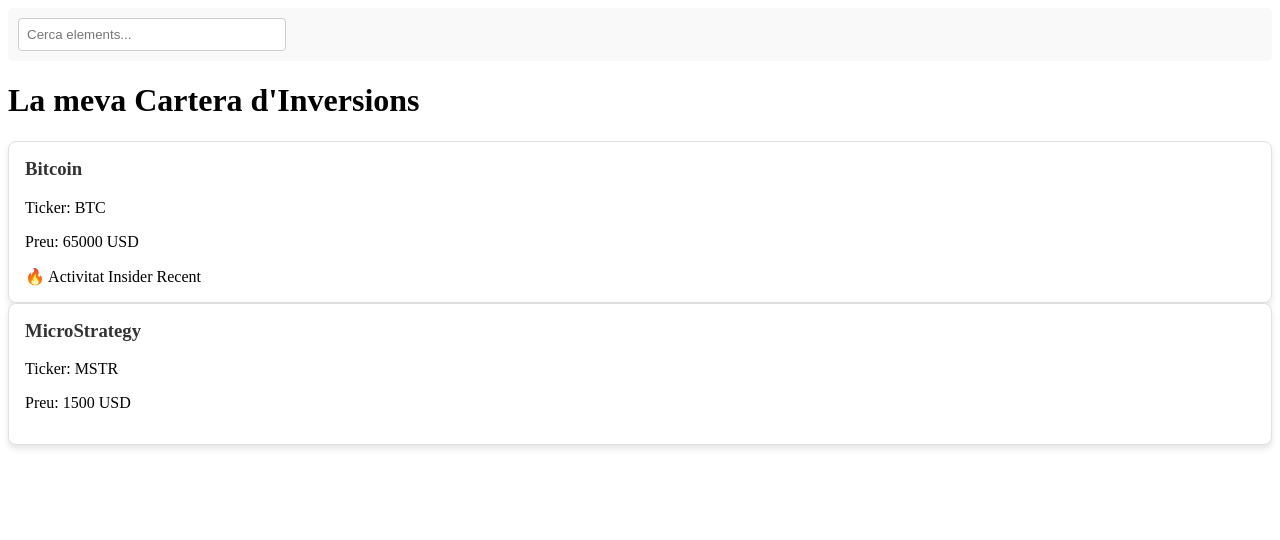
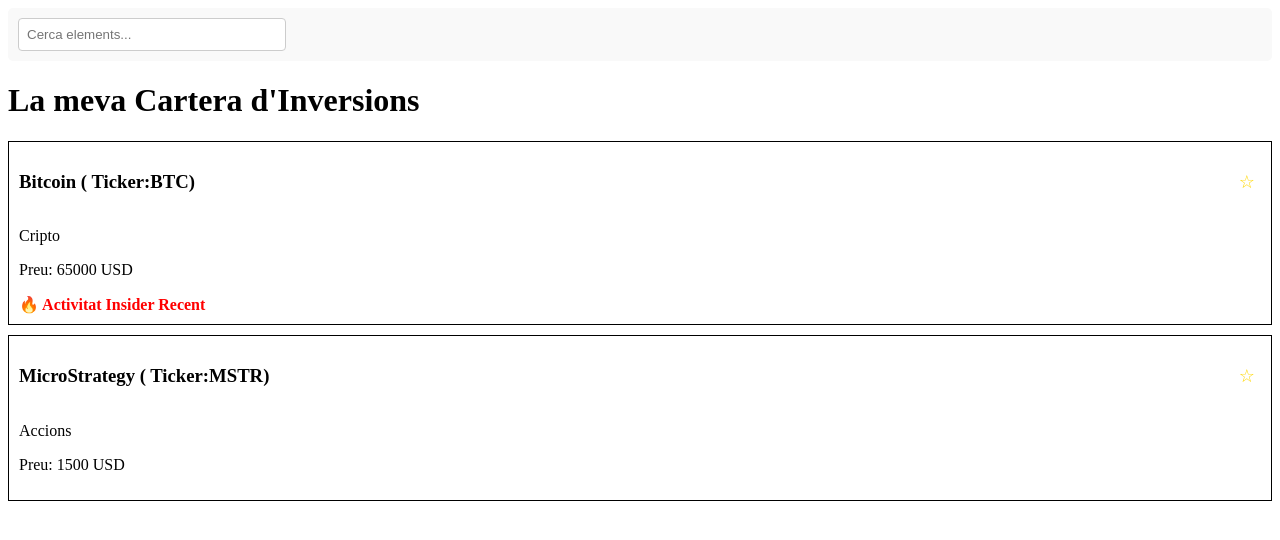
Before and after one commit to fricard-ioc/ioc-angular-insiderView-fricard, an Angular app: page / in a window 1280 px wide. Shown: the top 540 px of the page. Built offline with nearby package versions, Linux system fonts and the light colour scheme; data requests are answered from the project's data file.

Commit message:
Ex3. Favorits en localStorage

```diff
--- a/src/app/components/targeta-element/targeta-element.component.html
+++ b/src/app/components/targeta-element/targeta-element.component.html
@@ -1,10 +1,17 @@
 <div class="targeta-element">
-  <h3>{{ element.titol }}</h3>
+  <div class="capcalera">
+    <h3>{{ element.titol }} ( Ticker:{{ element.ticker }})</h3>
 
-  <p>Ticker: {{ element.ticker }}</p>
-  <p>Preu: {{ element.preu }} {{ element.moneda }}</p>
+    <button class="btn-estrella" (click)="togglePreferit()">
+      <span *ngIf="preferitsService.esPreferit(element.id)">★</span>
+      <span *ngIf="!preferitsService.esPreferit(element.id)">☆</span>
+    </button>
+  </div>
 
-  <span *ngIf="element.activitatRecent">
+  <p class="categoria" *ngIf="element.categoria">{{ element.categoria }}</p>
+  <p class="preu">Preu: {{ element.preu }} {{ element.moneda }}</p>
+
+  <span class="insider-alert" *ngIf="element.activitatRecent">
     🔥 Activitat Insider Recent
   </span>
 </div>
--- a/src/app/components/targeta-element/targeta-element.component.scss
+++ b/src/app/components/targeta-element/targeta-element.component.scss
@@ -1,17 +1,25 @@
 .targeta-element {
-  display:block;
-  border: 1px solid #e0e0e0;
-  border-radius: 8px;
-  padding: 16px;
-  background-color: #ffffff;
-  box-shadow: 0 4px 6px rgba(0, 0, 0, 0.1);
-
-  &:hover {
-    border-color: #333333;
-  }
+  border: 1px solid black;
+  padding: 10px;
+  margin-bottom: 10px;
 }
 
-.targeta-element h3 {
-  margin-top: 0;
-  color: #333333;
+.capcalera {
+  display: flex;
+  justify-content: space-between;
+  align-items: center;
 }
+
+.btn-estrella {
+  background: none;
+  border: none;
+  font-size: 18px;
+  color: gold;
+  cursor: pointer;
+}
+
+.insider-alert {
+  color: red;
+  font-weight: bold;
+  margin-top: 5px;
+}
--- a/src/app/components/targeta-element/targeta-element.component.ts
+++ b/src/app/components/targeta-element/targeta-element.component.ts
@@ -1,6 +1,7 @@
-import { Component, Input } from '@angular/core';
+import { Component, Input, inject } from '@angular/core';
+import { CommonModule } from '@angular/common';
 import { ElementCataleg } from '../../models/element.model';
-import { CommonModule } from '@angular/common';
+import { PreferitsService } from '../../serveis/preferits.service';
 
 @Component({
   selector: 'app-targeta-element',
@@ -11,4 +12,14 @@
 })
 export class TargetaElementComponent {
   @Input({ required: true }) element!: ElementCataleg;
+
+  public preferitsService = inject(PreferitsService);
+
+  togglePreferit() {
+    if (this.preferitsService.esPreferit(this.element.id)) {
+      this.preferitsService.eliminarPreferit(this.element.id);
+    } else {
+      this.preferitsService.afegirPreferit(this.element);
+    }
+  }
 }
--- /dev/null
+++ b/src/app/serveis/preferits.service.ts
@@ -0,0 +1,47 @@
+import { Injectable, signal, computed } from '@angular/core';
+import { ElementCataleg } from '../models/element.model';
+
+@Injectable({
+  providedIn: 'root'
+})
+export class PreferitsService {
+  private readonly clauStorage = 'preferits-cataleg';
+  private _preferits = signal<ElementCataleg[]>(this.carregarDeStorage());
+  public preferits = this._preferits.asReadonly();
+  public totalPreferits = computed(() => this._preferits().length);
+
+  private carregarDeStorage(): ElementCataleg[] {
+    try {
+      const dades = localStorage.getItem(this.clauStorage);
+      return dades ? JSON.parse(dades) : [];
+    } catch (error) {
+      return [];
+    }
+  }
+
+  private guardarPreferitsLocalStoarge(preferits: ElementCataleg[]): void {
+    try {
+      localStorage.setItem(this.clauStorage, JSON.stringify(preferits));
+    } catch (error) {
+    }
+  }
+
+  afegirPreferit(element: ElementCataleg): void {
+    if (!this.esPreferit(element.id)) {
+      const nousPreferits = [...this._preferits(), element];
+      this._preferits.set(nousPreferits)
+      this.guardarPreferitsLocalStoarge(nousPreferits);
+    }
+  }
+
+  eliminarPreferit(id: string): void {
+    const nousPreferits = this._preferits().filter(e => e.id !== id);
+    this._preferits.set(nousPreferits);
+    this.guardarPreferitsLocalStoarge(nousPreferits);
+  }
+
+  esPreferit(id: string) {
+    return this._preferits().some(e => e.id === id);
+  }
+
+}
```
Also changed, not shown: 1 other file (tests, documents, lock files or other folders).
